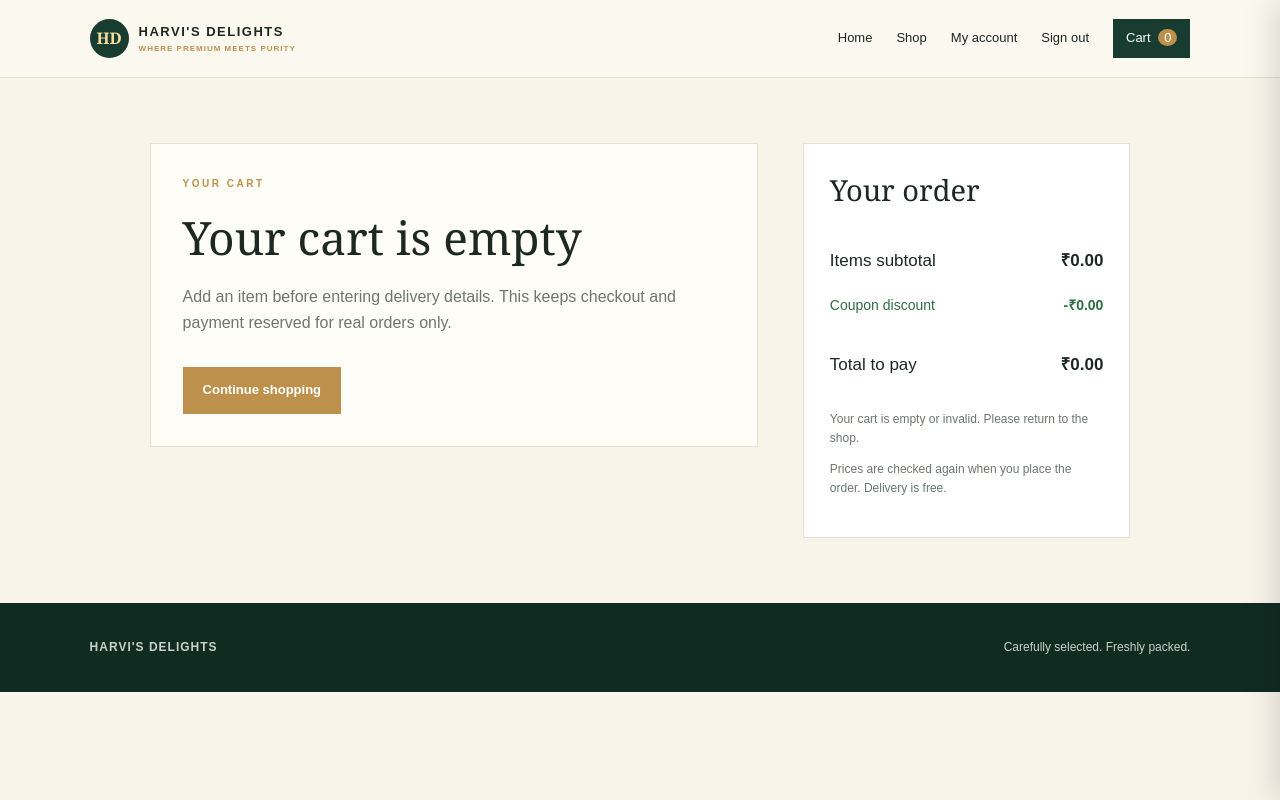
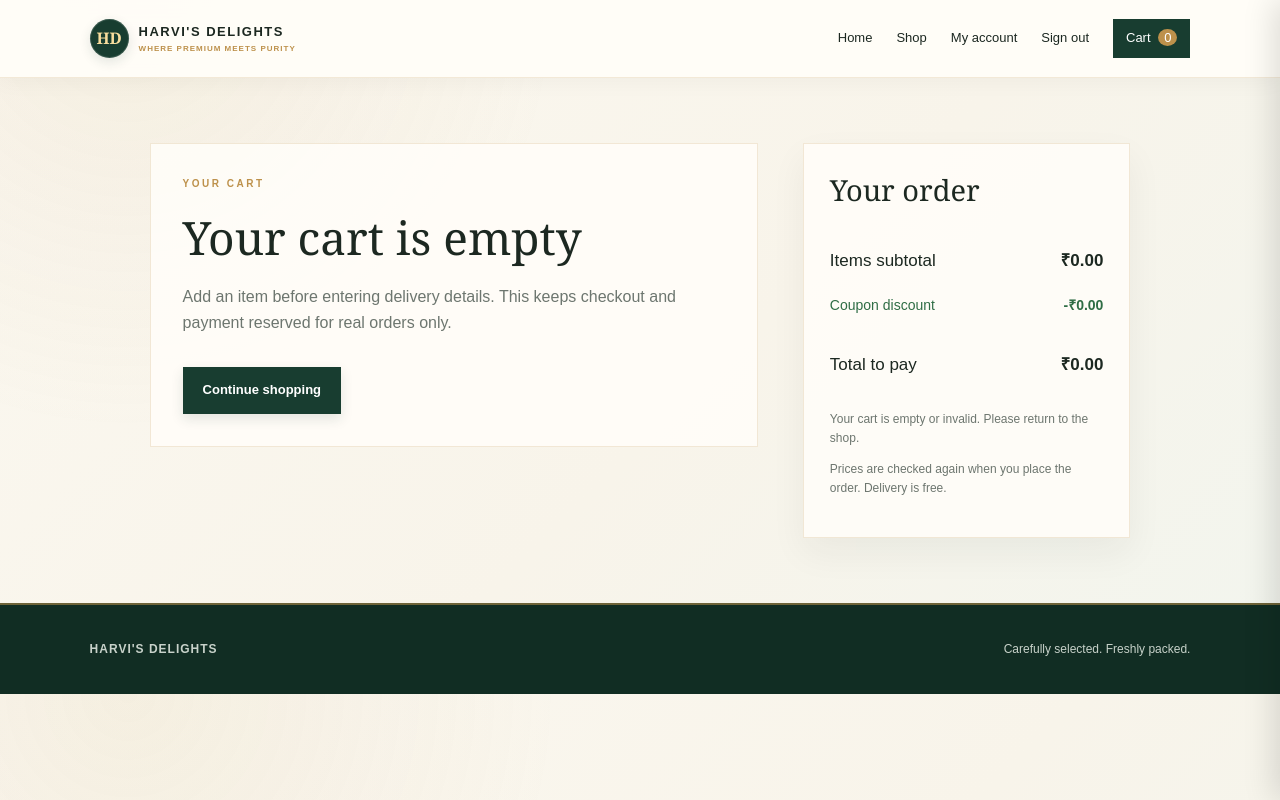
Before and after one commit to harvisdelights/harvis_delights_website, a Django app: page /checkout/ in a window 1280 px wide. Run offline with Django 5.2, Linux system fonts and the light colour scheme; the visitor is signed in with stand-in values (Sample User, id 1); data that the repository does not hold is empty.

Commit message:
background making rich looking for UI

```diff
--- /dev/null
+++ b/store/static/store/design-system.css
@@ -0,0 +1,141 @@
+/*
+ * Brand palette: quiet ivory surfaces (about 75%), forest hierarchy (about
+ * 20%), and gold reserved for small, meaningful accents (about 5%).
+ * This layer deliberately changes presentation only; templates and behaviour
+ * continue to use their existing classes and interactions.
+ */
+:root {
+  --forest: #183d30;
+  --forest-soft: #24503f;
+  --ink: #1c2821;
+  --cream: #f8f4ea;
+  --ivory: #fffdf8;
+  --surface: #f2ecdf;
+  --gold: #bd914b;
+  --gold-soft: #e8d6b5;
+  --muted: #657169;
+  --line: #e4dac9;
+}
+
+body {
+  background:
+    radial-gradient(circle at 10% 0%, rgba(189, 145, 75, .09), transparent 27rem),
+    linear-gradient(135deg, #fbf8f0 0%, var(--cream) 55%, #f2f5ee 100%);
+}
+
+::selection { background: var(--gold-soft); color: var(--ink); }
+
+header {
+  background: rgba(255, 253, 248, .94);
+  border-color: rgba(189, 145, 75, .18);
+  box-shadow: 0 5px 20px rgba(28, 40, 33, .035);
+}
+
+nav a { transition: color .18s ease; }
+
+.brand > span {
+  box-shadow: inset 0 0 0 1px rgba(255, 255, 255, .13), 0 4px 12px rgba(24, 61, 48, .12);
+}
+
+/* Forest remains the dependable action colour; gold is a smaller signature accent. */
+.button,
+.cart-checkout {
+  background: var(--forest);
+  box-shadow: 0 5px 12px rgba(24, 61, 48, .12);
+  transition: background-color .18s ease, box-shadow .18s ease, transform .18s ease;
+}
+
+.button:hover,
+.cart-checkout:hover {
+  background: var(--forest-soft);
+  box-shadow: 0 8px 18px rgba(24, 61, 48, .17);
+  transform: translateY(-1px);
+}
+
+.button:focus-visible,
+.cart-checkout:focus-visible,
+button:focus-visible,
+a:focus-visible {
+  outline: 3px solid rgba(189, 145, 75, .48);
+  outline-offset: 3px;
+}
+
+.cart-checkout.is-disabled,
+.cart-checkout.is-disabled:hover {
+  background: #d8d0c2;
+  box-shadow: none;
+  transform: none;
+}
+
+.product,
+.order-summary,
+.confirmation-card,
+.auth-card,
+.account-card,
+.checkout-empty {
+  background: rgba(255, 253, 248, .94);
+  border-color: rgba(189, 145, 75, .2);
+}
+
+.product {
+  overflow: hidden;
+  box-shadow: 0 8px 24px rgba(28, 40, 33, .035);
+  transition: transform .2s ease, box-shadow .2s ease;
+}
+
+.product:hover {
+  transform: translateY(-3px);
+  box-shadow: 0 14px 30px rgba(28, 40, 33, .09);
+}
+
+.product-image,
+.detail-image,
+.cart-item img,
+.cart-thumb {
+  background: #eee6d6;
+}
+
+.filters button {
+  border: 1px solid transparent;
+  background: #eee8db;
+  transition: background-color .18s ease, border-color .18s ease, color .18s ease;
+}
+
+.filters button:hover {
+  border-color: var(--gold);
+  background: #f7f0e4;
+}
+
+.filters button.active { background: var(--forest); }
+
+.benefits {
+  background: #f0eadf;
+  border-top: 1px solid rgba(189, 145, 75, .14);
+  border-bottom: 1px solid rgba(189, 145, 75, .14);
+}
+
+.light { background: #f4edde; }
+
+.order-summary,
+.confirmation-card,
+.auth-card,
+.account-card {
+  box-shadow: 0 15px 34px rgba(28, 40, 33, .055);
+}
+
+input:focus,
+textarea:focus,
+select:focus {
+  outline: 2px solid rgba(189, 145, 75, .58);
+  outline-offset: 1px;
+  border-color: var(--gold);
+}
+
+footer {
+  background: #112d23;
+  border-top: 2px solid rgba(189, 145, 75, .54);
+}
+
+@media (prefers-reduced-motion: reduce) {
+  *, *::before, *::after { transition-duration: .01ms !important; }
+}
--- a/store/templates/store/base.html
+++ b/store/templates/store/base.html
@@ -1,4 +1,4 @@
-{% load static %}<!doctype html><html lang="en"><head><meta charset="utf-8"><meta name="viewport" content="width=device-width,initial-scale=1"><meta name="description" content="Harvi's Delights — premium dry fruits and everyday goodness."><title>{% block title %}Harvi's Delights{% endblock %}</title><link rel="stylesheet" href="{% static 'store/site.css' %}"><link rel="stylesheet" href="{% static 'store/auth.css' %}"><link rel="stylesheet" href="{% static 'store/checkout.css' %}"><link rel="stylesheet" href="{% static 'store/promotions.css' %}"></head><body>
+{% load static %}<!doctype html><html lang="en"><head><meta charset="utf-8"><meta name="viewport" content="width=device-width,initial-scale=1"><meta name="description" content="Harvi's Delights — premium dry fruits and everyday goodness."><title>{% block title %}Harvi's Delights{% endblock %}</title><link rel="stylesheet" href="{% static 'store/site.css' %}"><link rel="stylesheet" href="{% static 'store/auth.css' %}"><link rel="stylesheet" href="{% static 'store/checkout.css' %}"><link rel="stylesheet" href="{% static 'store/promotions.css' %}"><link rel="stylesheet" href="{% static 'store/design-system.css' %}"></head><body>
 <header><a class="brand" href="{% url 'home' %}"><span>HD</span><b>HARVI'S DELIGHTS<small>Where premium meets purity</small></b></a><nav><a href="{% url 'home' %}">Home</a><a href="{% url 'products' %}">Shop</a>{% if user.is_authenticated %}<a href="{% url 'account' %}">My account</a><form class="nav-form" method="post" action="{% url 'logout' %}">{% csrf_token %}<button class="nav-link" type="submit">Sign out</button></form>{% else %}<a href="{% url 'login' %}">Sign in</a><a class="nav-join" href="{% url 'signup' %}">Join us</a>{% endif %}<button class="cart-button" data-cart-open>Cart <i data-cart-count>0</i></button></nav></header>
 {% if storefront_coupon %}<section class="promotion-bar" aria-label="Current offer"><span>{% if storefront_coupon.storefront_message %}{{ storefront_coupon.storefront_message }}{% else %}New customer offer{% endif %}</span><strong>Use <code>{{ storefront_coupon.code }}</code></strong><span>{% if storefront_coupon.discount_type == 'percentage' %}{{ storefront_coupon.discount_value|floatformat:"-2" }}% off{% else %}&#8377;{{ storefront_coupon.discount_value|floatformat:"-2" }} off{% endif %}{% if storefront_coupon.maximum_discount %}, up to &#8377;{{ storefront_coupon.maximum_discount|floatformat:"-2" }}{% endif %}{% if storefront_coupon.minimum_order_value %} on orders of &#8377;{{ storefront_coupon.minimum_order_value|floatformat:"-2" }} or more{% endif %}.{% if storefront_coupon.first_paid_order_only %} First paid order only.{% else %} One use per customer.{% endif %}</span><button type="button" class="promotion-copy" data-copy-coupon="{{ storefront_coupon.code }}">Copy code</button></section>{% endif %}
 {% block content %}{% endblock %}
```
